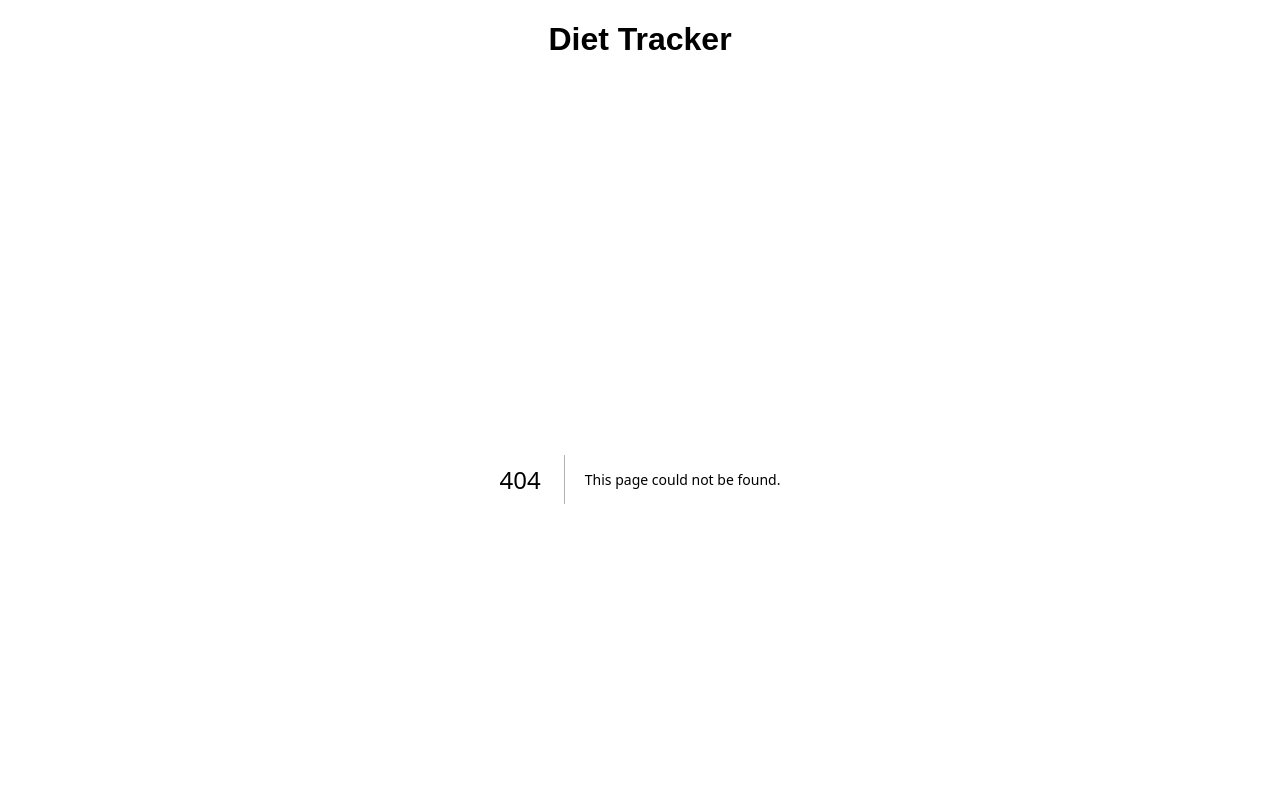
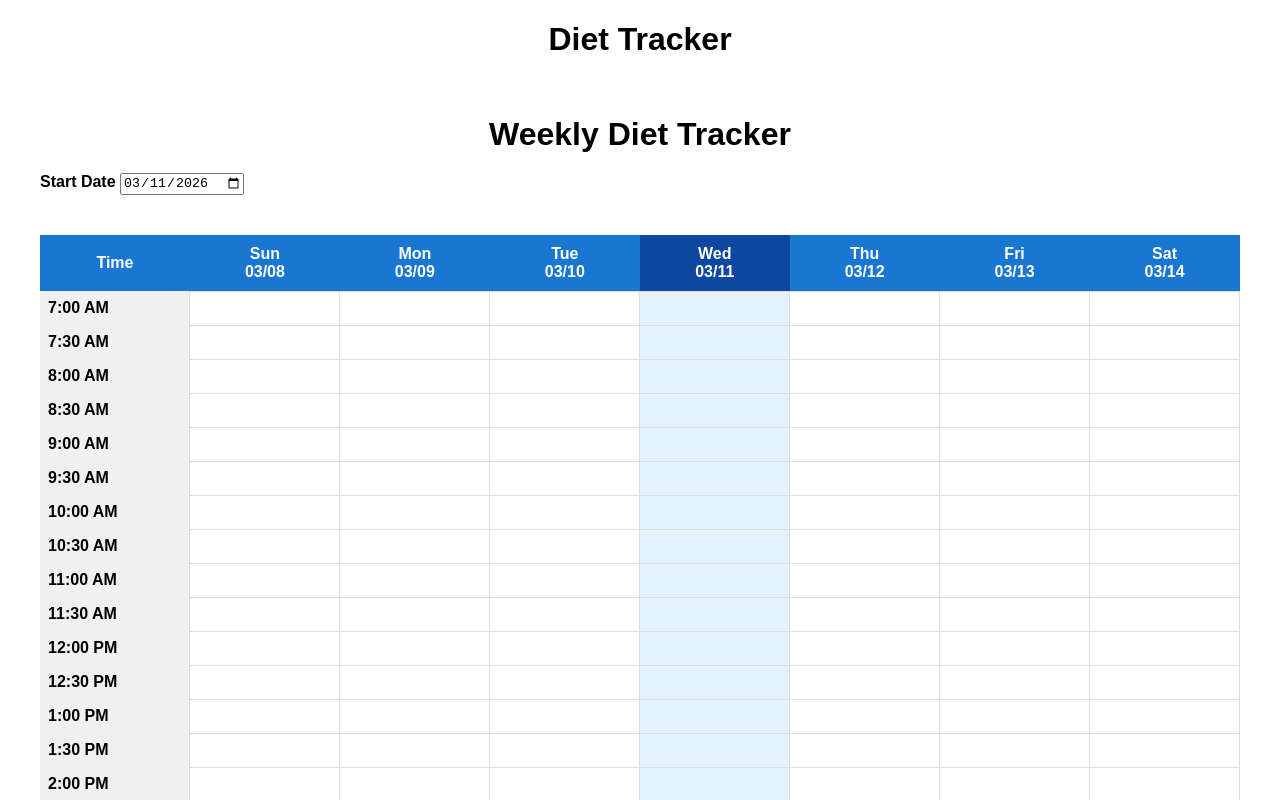
Before and after one commit to idea-ai-labs/diet-tracker, a Next.js app: page /viewer/mob in a window 1280 px wide. Before the commit this address had no page. Shown: the top 800 px of the page. Built offline with nearby package versions, Linux system fonts and the light colour scheme; no server answers; the database is empty.

Commit message:
Create page.tsx

```diff
--- /dev/null
+++ b/app/viewer/mob/page.tsx
@@ -0,0 +1,334 @@
+"use client"
+
+import { useEffect, useRef, useState } from "react"
+
+type Meal = {
+  id: number
+  meal_date: string
+  meal_time: string
+  food: string
+}
+
+function formatTime12(time: string) {
+  const [h, m] = time.split(":").map(Number)
+  const period = h >= 12 ? "PM" : "AM"
+  const hour12 = h % 12 === 0 ? 12 : h % 12
+  return `${hour12}:${m.toString().padStart(2, "0")} ${period}`
+}
+
+export default function ViewerPage() {
+  const todayStr = new Date().toISOString().split("T")[0]
+
+  const [startDate, setStartDate] = useState(todayStr)
+  const [data, setData] = useState<Meal[]>([])
+  const [editingCell, setEditingCell] = useState<string | null>(null)
+  const [cellValue, setCellValue] = useState("")
+  const [mobileDayIndex, setMobileDayIndex] = useState(0)
+
+  const [touchStartX, setTouchStartX] = useState<number | null>(null)
+
+  const tableRef = useRef<HTMLTableElement | null>(null)
+
+  const isMobile =
+    typeof window !== "undefined" && window.innerWidth < 768
+
+  const times: string[] = []
+
+  for (let h = 7; h <= 23; h++) {
+    for (let m of [0, 30]) {
+      if (h === 23 && m === 30) continue
+      times.push(`${String(h).padStart(2, "0")}:${String(m).padStart(2, "0")}`)
+    }
+  }
+
+  const weekDates: string[] = []
+
+  if (startDate) {
+    const [y, m, d] = startDate.split("-").map(Number)
+
+    const start = new Date(y, m - 1, d)
+    const sunday = new Date(start)
+
+    sunday.setDate(start.getDate() - start.getDay())
+
+    for (let i = 0; i < 7; i++) {
+      const day = new Date(sunday)
+
+      day.setDate(sunday.getDate() + i)
+
+      weekDates.push(
+        `${day.getFullYear()}-${String(day.getMonth() + 1).padStart(
+          2,
+          "0"
+        )}-${String(day.getDate()).padStart(2, "0")}`
+      )
+    }
+  }
+
+  useEffect(() => {
+    loadGrid()
+  }, [startDate])
+
+  useEffect(() => {
+    autoScrollToCurrentTime()
+  }, [data])
+
+  async function loadGrid() {
+    if (weekDates.length === 0) return
+
+    const res = await fetch(
+      `/api/meals?start=${weekDates[0]}&end=${weekDates[6]}`
+    )
+
+    const json = await res.json()
+
+    setData(json)
+  }
+
+  function autoScrollToCurrentTime() {
+    if (!tableRef.current) return
+
+    const now = new Date()
+
+    const currentTime =
+      `${String(now.getHours()).padStart(2, "0")}:` +
+      `${now.getMinutes() < 30 ? "00" : "30"}`
+
+    const row = tableRef.current.querySelector(
+      `[data-time='${currentTime}']`
+    )
+
+    if (row) {
+      row.scrollIntoView({ behavior: "smooth", block: "center" })
+    }
+  }
+
+  const getCell = (date: string, time: string) =>
+    data
+      .filter((e) => e.meal_date === date && e.meal_time === time)
+      .map((e) => e.food)
+      .filter(Boolean)
+      .join(", ")
+
+  async function saveCell(date: string, time: string, value: string) {
+    await fetch("/api/saveMeal", {
+      method: "POST",
+      headers: {
+        "Content-Type": "application/json",
+      },
+      body: JSON.stringify({
+        date,
+        time,
+        food: value,
+      }),
+    })
+
+    loadGrid()
+    setEditingCell(null)
+  }
+
+  const handleTouchStart = (e: React.TouchEvent) => {
+    setTouchStartX(e.changedTouches[0].screenX)
+  }
+
+  const handleTouchEnd = (e: React.TouchEvent) => {
+    if (touchStartX === null) return
+
+    const distance = e.changedTouches[0].screenX - touchStartX
+
+    if (distance > 50) {
+      setMobileDayIndex((i) => Math.max(0, i - 1))
+    }
+
+    if (distance < -50) {
+      setMobileDayIndex((i) => Math.min(6, i + 1))
+    }
+
+    setTouchStartX(null)
+  }
+
+  const visibleDates = isMobile
+    ? [weekDates[mobileDayIndex]]
+    : weekDates
+
+  return (
+    <div
+      style={{
+        padding: "15px",
+        fontFamily: "Arial",
+        maxWidth: 1200,
+        margin: "auto",
+      }}
+    >
+      <h1 style={{ textAlign: "center", marginBottom: 20 }}>
+        Weekly Diet Tracker
+      </h1>
+
+      <div style={{ marginBottom: 20 }}>
+        <label style={{ fontWeight: "bold" }}>Start Date</label>{" "}
+        <input
+          type="date"
+          value={startDate}
+          onChange={(e) => setStartDate(e.target.value)}
+        />
+      </div>
+
+      {isMobile && (
+        <div
+          style={{
+            display: "flex",
+            justifyContent: "space-between",
+            marginBottom: 10,
+          }}
+        >
+          <button
+            onClick={() =>
+              setMobileDayIndex((i) => Math.max(0, i - 1))
+            }
+          >
+            ◀
+          </button>
+
+          <div style={{ fontWeight: "bold" }}>
+            {new Date(weekDates[mobileDayIndex]).toLocaleDateString(
+              "en-US",
+              { weekday: "long", month: "short", day: "numeric" }
+            )}
+          </div>
+
+          <button
+            onClick={() =>
+              setMobileDayIndex((i) => Math.min(6, i + 1))
+            }
+          >
+            ▶
+          </button>
+        </div>
+      )}
+
+      <div
+        style={{ overflowX: "auto" }}
+        onTouchStart={handleTouchStart}
+        onTouchEnd={handleTouchEnd}
+      >
+        <table
+          ref={tableRef}
+          style={{
+            borderCollapse: "collapse",
+            width: "100%",
+          }}
+        >
+          <thead
+            style={{
+              background: "#1976d2",
+              color: "white",
+            }}
+          >
+            <tr>
+              <th style={{ padding: 10 }}>Time</th>
+
+              {visibleDates.map((date) => {
+                const localDate = new Date(date + "T00:00:00")
+
+                const day = localDate.toLocaleDateString("en-US", {
+                  weekday: "short",
+                })
+
+                const d = localDate.toLocaleDateString("en-US", {
+                  month: "2-digit",
+                  day: "2-digit",
+                })
+
+                const isToday = date === todayStr
+
+                return (
+                  <th
+                    key={date}
+                    style={{
+                      padding: 10,
+                      background: isToday
+                        ? "#0d47a1"
+                        : "#1976d2",
+                      color: "white",
+                    }}
+                  >
+                    {day}
+                    <br />
+                    {d}
+                  </th>
+                )
+              })}
+            </tr>
+          </thead>
+
+          <tbody>
+            {times.map((time) => (
+              <tr key={time} data-time={time}>
+                <td
+                  style={{
+                    fontWeight: "bold",
+                    background: "#f0f0f0",
+                    padding: 8,
+                  }}
+                >
+                  {formatTime12(time)}
+                </td>
+
+                {visibleDates.map((date) => {
+                  const cellId = `${date}-${time}`
+
+                  const cellContent = getCell(date, time)
+
+                  const isToday = date === todayStr
+
+                  return (
+                    <td
+                      key={cellId}
+                      style={{
+                        border: "1px solid #ddd",
+                        padding: 8,
+                        minWidth: 120,
+                        background: isToday
+                          ? "#e3f2fd"
+                          : "white",
+                      }}
+                      onClick={() => {
+                        setEditingCell(cellId)
+                        setCellValue(cellContent)
+                      }}
+                    >
+                      {editingCell === cellId ? (
+                        <input
+                          autoFocus
+                          value={cellValue}
+                          onChange={(e) =>
+                            setCellValue(e.target.value)
+                          }
+                          onBlur={() =>
+                            saveCell(date, time, cellValue)
+                          }
+                          onKeyDown={(e) => {
+                            if (e.key === "Enter") {
+                              saveCell(date, time, cellValue)
+                            }
+                          }}
+                          style={{
+                            width: "100%",
+                            padding: 6,
+                            border: "1px solid #1976d2",
+                          }}
+                        />
+                      ) : (
+                        cellContent
+                      )}
+                    </td>
+                  )
+                })}
+              </tr>
+            ))}
+          </tbody>
+        </table>
+      </div>
+    </div>
+  )
+}
```
